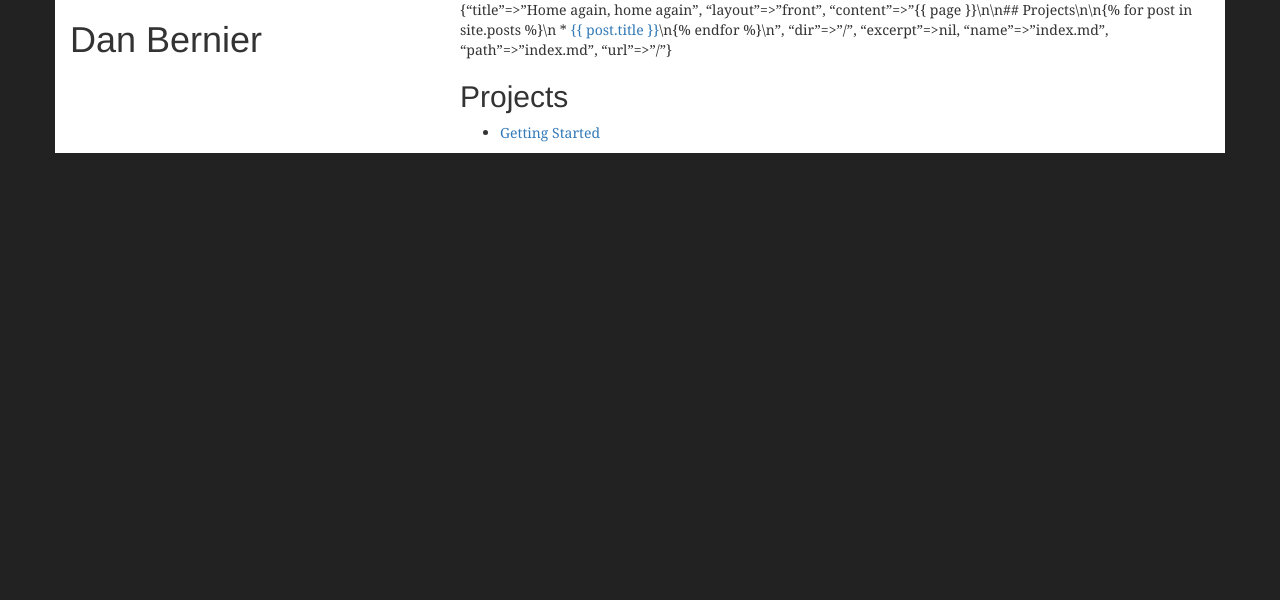
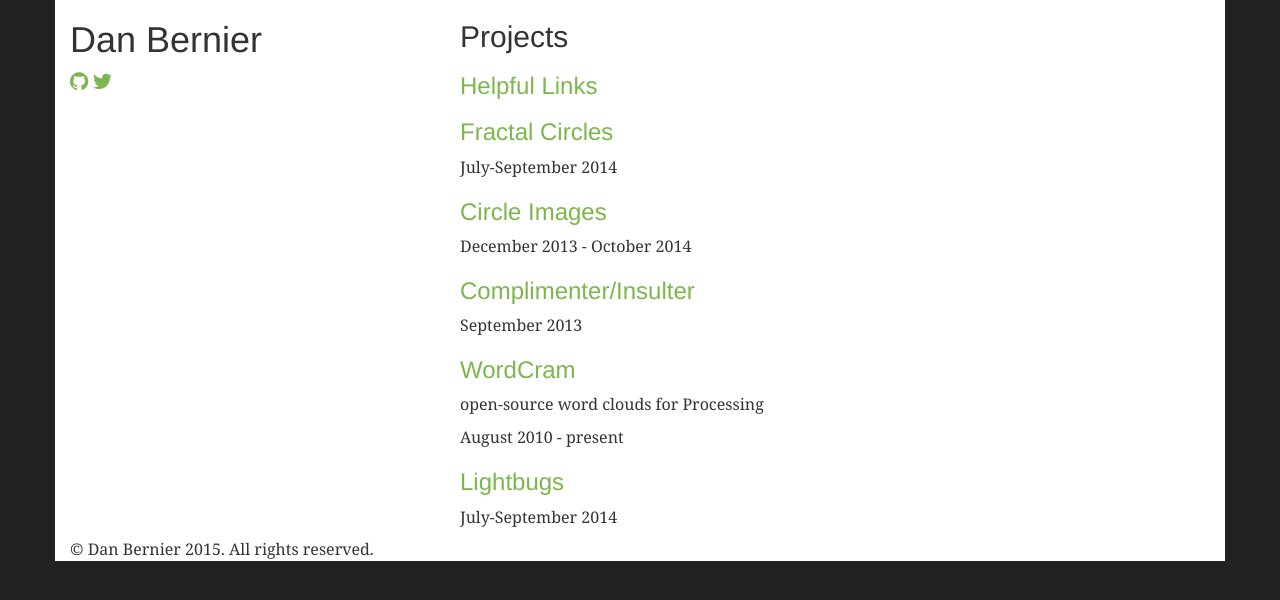
Before and after one commit to danbernier/git-blog, a Jekyll site: the page built from index.md, in a window 1280 px wide. Shown: the top 600 px of the page. Built offline with Jekyll 4.4.1, drawn with Linux system fonts in a browser that asks for light colours; nearby versions of some CDN libraries; some web fonts are replaced.

Commit message:
taking shape

```diff
--- a/_includes/footer-js.html
+++ /dev/null
@@ -1,2 +0,0 @@
-    <script src="https://ajax.googleapis.com/ajax/libs/jquery/1.11.2/jquery.min.js"></script>
-    <script src="https://maxcdn.bootstrapcdn.com/bootstrap/3.3.2/js/bootstrap.min.js"></script>
--- /dev/null
+++ b/_includes/footer.html
@@ -0,0 +1,4 @@
+&copy; Dan Bernier {{ 'now' | date: "%Y" }}. All rights reserved.
+
+<script src="https://ajax.googleapis.com/ajax/libs/jquery/1.11.2/jquery.min.js"></script>
+<script src="https://maxcdn.bootstrapcdn.com/bootstrap/3.3.2/js/bootstrap.min.js"></script>
--- /dev/null
+++ b/_includes/head-assets.html
@@ -0,0 +1,13 @@
+<meta charset="utf-8">
+<meta http-equiv="X-UA-Compatible" content="IE=edge">
+<meta name="viewport" content="width=device-width, initial-scale=1">
+
+<link rel="stylesheet" href="https://maxcdn.bootstrapcdn.com/bootstrap/3.3.2/css/bootstrap.min.css">
+<link rel="stylesheet" href="//maxcdn.bootstrapcdn.com/font-awesome/4.3.0/css/font-awesome.min.css">
+<link rel="stylesheet" href="/css/styles.css">
+<!--[if lt IE 9]>
+<script src="https://oss.maxcdn.com/html5shiv/3.7.2/html5shiv.min.js"></script>
+<script src="https://oss.maxcdn.com/respond/1.4.2/respond.min.js"></script>
+<![endif]-->
+
+<title>{% if page.title %}{{ page.title }}{% endif %} | Dan Bernier</title>
--- a/_includes/header.html
+++ b/_includes/header.html
@@ -1,12 +1,7 @@
-<meta charset="utf-8">
-<meta http-equiv="X-UA-Compatible" content="IE=edge">
-<meta name="viewport" content="width=device-width, initial-scale=1">
-
-<link rel="stylesheet" href="https://maxcdn.bootstrapcdn.com/bootstrap/3.3.2/css/bootstrap.min.css">
-<link rel="stylesheet" href="/css/styles.css">
-<!--[if lt IE 9]>
-<script src="https://oss.maxcdn.com/html5shiv/3.7.2/html5shiv.min.js"></script>
-<script src="https://oss.maxcdn.com/respond/1.4.2/respond.min.js"></script>
-<![endif]-->
-
-<title>{% if page.title %}{{ page.title }}{% endif %} | Dan Bernier</title>
+<header>
+  <h1>Dan Bernier</h1>
+  <p>
+    <a href="http://github.com/danbernier"><i class="fa fa-github fa-lg"></i></a>
+    <a href="http://twitter.com/danbernier"><i class="fa fa-twitter fa-lg"></i></a>
+  </p>
+</header>
--- a/_layouts/front.html
+++ b/_layouts/front.html
@@ -1,7 +1,7 @@
 <!DOCTYPE html>
 <html lang="en">
   <head>
-    {% include header.html %}
+    {% include head-assets.html %}
   </head>
   <body>
 
@@ -9,9 +9,7 @@
 
       <div class="row">
         <div class='col-md-4'>
-          <header>
-            <h1>Dan Bernier</h1>
-          </header>
+          {% include header.html %}
         </div>
 
         <div class='col-md-8'>
@@ -19,8 +17,7 @@
         </div>
       </div>
 
+      {% include footer.html %}
     </div>
-
-    {% include footer-js.html %}
   </body>
 </html>
--- /dev/null
+++ b/_posts/2009-06-25-lightbugs.md
@@ -0,0 +1,11 @@
+---
+title: Lightbugs
+date: 2009-06-25
+tagline: ""
+timeline: July-September 2014
+---
+
+* particle simulation
+* show b&w images
+* movie w/ animation
+* at ReGenerate 2014
--- /dev/null
+++ b/_posts/2010-08-26-wordcram.md
@@ -0,0 +1,8 @@
+---
+title: WordCram
+date: 2010-08-26
+tagline: open-source word clouds for Processing
+timeline: August 2010 - present
+---
+
+* outputs SVG (custom-wrote), PDF
--- /dev/null
+++ b/_posts/2013-09-01-complimenter-insulter.md
@@ -0,0 +1,8 @@
+---
+title: Complimenter/Insulter
+date: 2013-09-01
+tagline: ""
+timeline: September 2013
+---
+
+[project on github](https://github.com/danbernier/complimenter)
--- /dev/null
+++ b/_posts/2013-12-17-circle-pictures.md
@@ -0,0 +1,11 @@
+---
+title: Circle Images
+date: 2013-12-17
+tagline: ""
+timeline: December 2013 - October 2014
+---
+
+* circular images
+  * CWOS
+  * show original images
+  * talk about saturation, etc - different styles
--- a/_posts/2015-01-24-helpful-links.md
+++ b/_posts/2015-01-24-helpful-links.md
@@ -1,19 +1,28 @@
 ---
-title: Getting Started
+title: Helpful Links
 date: 2015-01-24
 ---
 
-Some useful links:
+* [This blog in prod](http://danbernier.github.io/git-blog/)
+* [WordCram's jekyll](http://danbernier.github.io/WordCram/)
 
-* This blog in prod: http://danbernier.github.io/git-blog/
-* Github, using jekyll with pages: https://help.github.com/articles/using-jekyll-with-pages/
-* WordCram's jekyll: http://danbernier.github.io/WordCram/
-* the old github training jekyll: https://github.com/github/training.github.com/
-* bootstrap components doc: http://getbootstrap.com/components/
-* p5.js: https://github.com/lmccart/p5.js/wiki/p5.js-overview
-* jekyll migrations: http://jekyllrb.com/docs/migrations/
+## Docs, Examples
 
-webfonts: http://www.html5rocks.com/en/tutorials/webfonts/quick/
-fontsquirrel's generator: http://www.fontsquirrel.com/tools/webfont-generator
+* [bootstrap components doc](http://getbootstrap.com/components/)
+* [jekyll](http://jekyllrb.com/docs/)
+* [Github, using jekyll with pages](https://help.github.com/articles/using-jekyll-with-pages/)
+* [the old github training jekyll](https://github.com/github/training.github.com/)
 
-(sheesh it feels like the late 90's all over again)
+
+## Webfonts
+
+* [webfonts](http://www.html5rocks.com/en/tutorials/webfonts/quick/)
+* [fontsquirrel's generator](http://www.fontsquirrel.com/tools/webfont-generator)
+
+## Future ideas
+
+* [p5.js](https://github.com/lmccart/p5.js/wiki/p5.js-overview)
+
+## Other projects to show
+
+* insulter/complimenter
--- a/css/styles.scss
+++ b/css/styles.scss
@@ -13,6 +13,7 @@
 body {
   background-color: #222;
   font-family: Georgia;
+  font-size: 12pt;
 }
 
 
@@ -22,4 +23,8 @@ h1, h2, h3, h4, h5, h6 {
   font-family: 'FiraSansHeavy', Helvetica, Arial, sans;
 }
 
+a { color: #7BB74C; }
+a:hover { color: #D8D255; } /* yellow */
+a:hover { color: #65953E; }  /* darker */
+
 .nav-tabs { background-color: #eee; }
--- a/index.md
+++ b/index.md
@@ -3,10 +3,12 @@ title: Home again, home again
 layout: front
 ---
 
-{{ page }}
-
 ## Projects
 
 {% for post in site.posts %}
-  * [{{ post.title }}]({{ post.url }})
+### [{{ post.title }}]({{ post.url }})
+
+{{ post.tagline }}
+
+{{ post.timeline }}
 {% endfor %}
```
Also changed, not shown: _layouts/posts.html (+3 -6 lines), _posts/2014-07-01-fractal-circles.md (added, +11 -0 lines).
